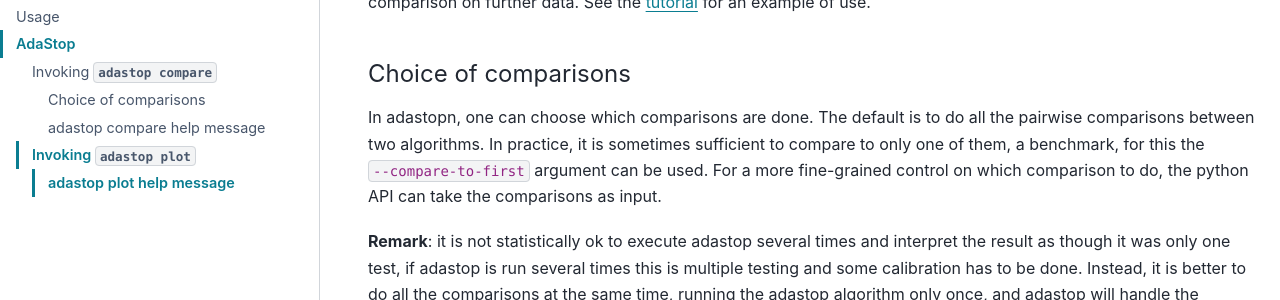
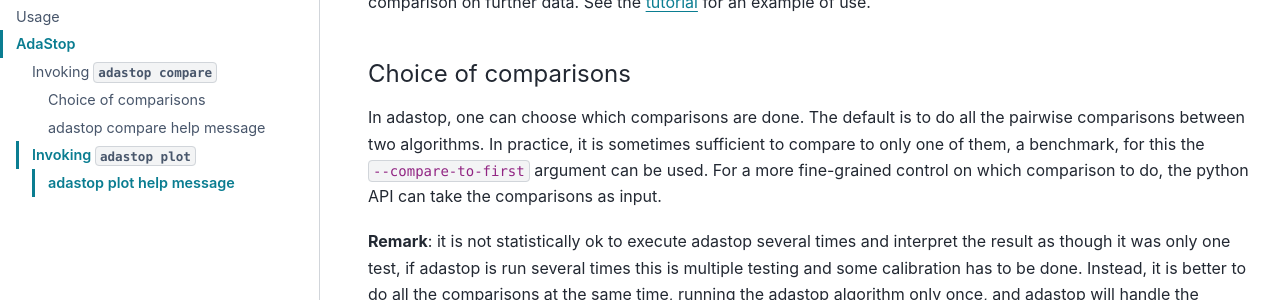
Before and after one commit to TimotheeMathieu/adastop, a Sphinx documentation site: the page built from docs/user_guide.md, in a window 1280 px wide and 900 px high, scrolled down 1620 px. Shown: the part 153-453 px from the top of the window. Built offline with Sphinx 7.4.7 and the PyData theme 0.15.4, drawn with Linux system fonts in a browser that asks for light colours.

Commit message:
typo + update tuto

```diff
--- a/docs/user_guide.md
+++ b/docs/user_guide.md
@@ -60,7 +60,7 @@
 
 #### Choice of comparisons
 
-In adastopn, one can choose which comparisons are done. The default is to do all the pairwise comparisons between two algorithms. In practice, it is sometimes sufficient to compare to only one of them, a benchmark, for this the `--compare-to-first` argument can be used. For a more fine-grained control on which comparison to do, the python API can take the comparisons as input.
+In adastop, one can choose which comparisons are done. The default is to do all the pairwise comparisons between two algorithms. In practice, it is sometimes sufficient to compare to only one of them, a benchmark, for this the `--compare-to-first` argument can be used. For a more fine-grained control on which comparison to do, the python API can take the comparisons as input.
 
 **Remark**: it is not statistically ok to execute adastop several times and interpret the result as though it was only one test, if adastop is run several times this is multiple testing and some calibration has to be done. Instead, it is better to do all the comparisons at the same time, running the adastop algorithm only once, and adastop will handle the multiplicity of hypotheses by itself.
 
```
Also changed, not shown: docs/tutorials.md (+12 -1 lines), docs/tutorials.org (+16 -1 lines).
